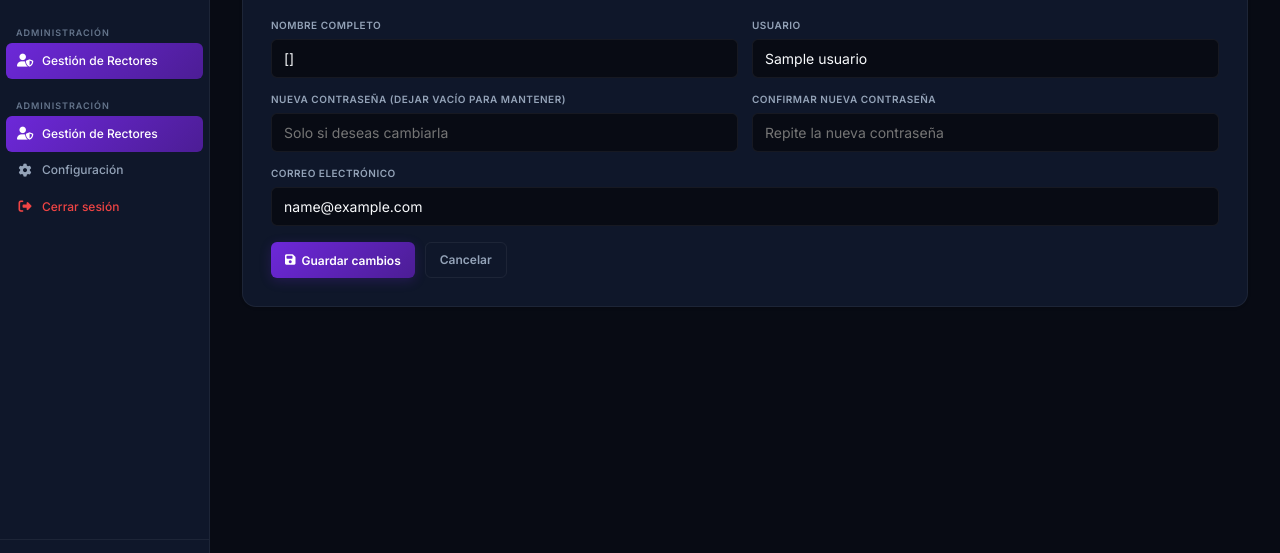
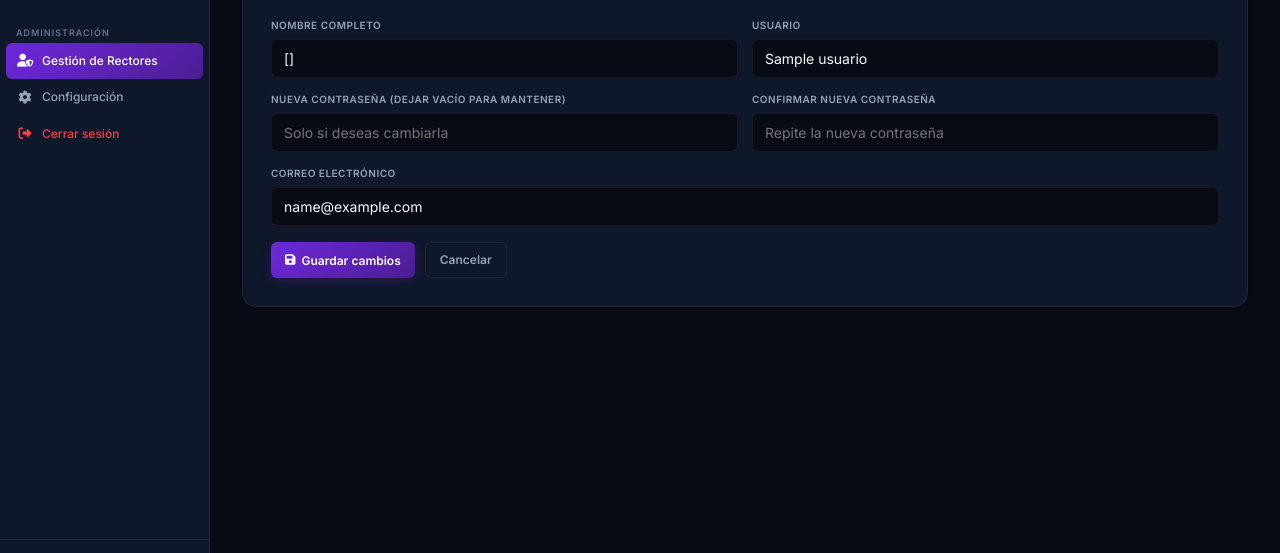
Before and after one commit to azuerojuank9-hash/Lumini, a Flask app: template templates/rector_gestion.html in a window 1280 px wide. Shown: the part 201-754 px from the top of the page. Run offline with Flask 3, Linux system fonts and the light colour scheme; the template is opened without the code that fills it: most values are stand-ins (such as "Sample title", 1, 10 or a date in 2020); grey boxes marked "Sample" are stand-in pictures; parts of the project's set-up code (start-up, migrations or seed data) failed here and were passed over.

Commit message:
Fix: typo total_estudientes -> total_estudiantes in rector_panel.html, remove duplicate sidebar in rector_gestion.html

```diff
--- a/templates/rector_gestion.html
+++ b/templates/rector_gestion.html
@@ -97,8 +97,6 @@ body{font-family:'Inter',sans-serif;background:var(--bg);color:var(--text);min-h
     <a href="/{{ slug }}/rector" class="sidebar-item"><span class="icon"><i class="fas fa-chart-pie"></i></span><span>Dashboard</span></a>
     <a href="/{{ slug }}/rector/comunicaciones" class="sidebar-item"><span class="icon"><i class="fas fa-bullhorn"></i></span><span>Comunicaciones</span></a>
     <a href="/{{ slug }}/notificaciones" class="sidebar-item"><span class="icon"><i class="fas fa-bell"></i></span><span>Notificaciones</span>{% if notif_count > 0 %}<span class="badge-count">{{ notif_count }}</span>{% endif %}</a>
-    <div class="sidebar-section" style="margin-top:12px;">Administración</div>
-    <a href="/{{ slug }}/rector/gestion-rectores" class="sidebar-item active"><span class="icon"><i class="fas fa-user-shield"></i></span><span>Gestión de Rectores</span></a>
     <div class="sidebar-section" style="margin-top:12px;">Administración</div>
     <a href="/{{ slug }}/rector/gestion-rectores" class="sidebar-item active"><span class="icon"><i class="fas fa-user-shield"></i></span><span>Gestión de Rectores</span></a>
     <a href="#" class="sidebar-item"><span class="icon"><i class="fas fa-cog"></i></span><span>Configuración</span></a>
--- a/templates/rector_panel.html
+++ b/templates/rector_panel.html
@@ -161,7 +161,7 @@ body{font-family:'Inter',sans-serif;background:var(--bg);color:var(--text);min-h
 <div class="dash-cards">
     <div class="dash-card purple">
         <div class="icon-wrap"><i class="fas fa-user-graduate"></i></div>
-        <div class="dval {% if total_estudiantes == 0 and total_estudientes is not none %}na{% endif %}">{{ total_estudiantes if total_estudiantes > 0 else '--' }}</div>
+        <div class="dval {% if total_estudiantes == 0 and total_estudiantes is not none %}na{% endif %}">{{ total_estudiantes if total_estudiantes > 0 else '--' }}</div>
         <div class="dlabel">Estudiantes</div>
         <div class="dtag">activos en el sistema</div>
     </div>
```
